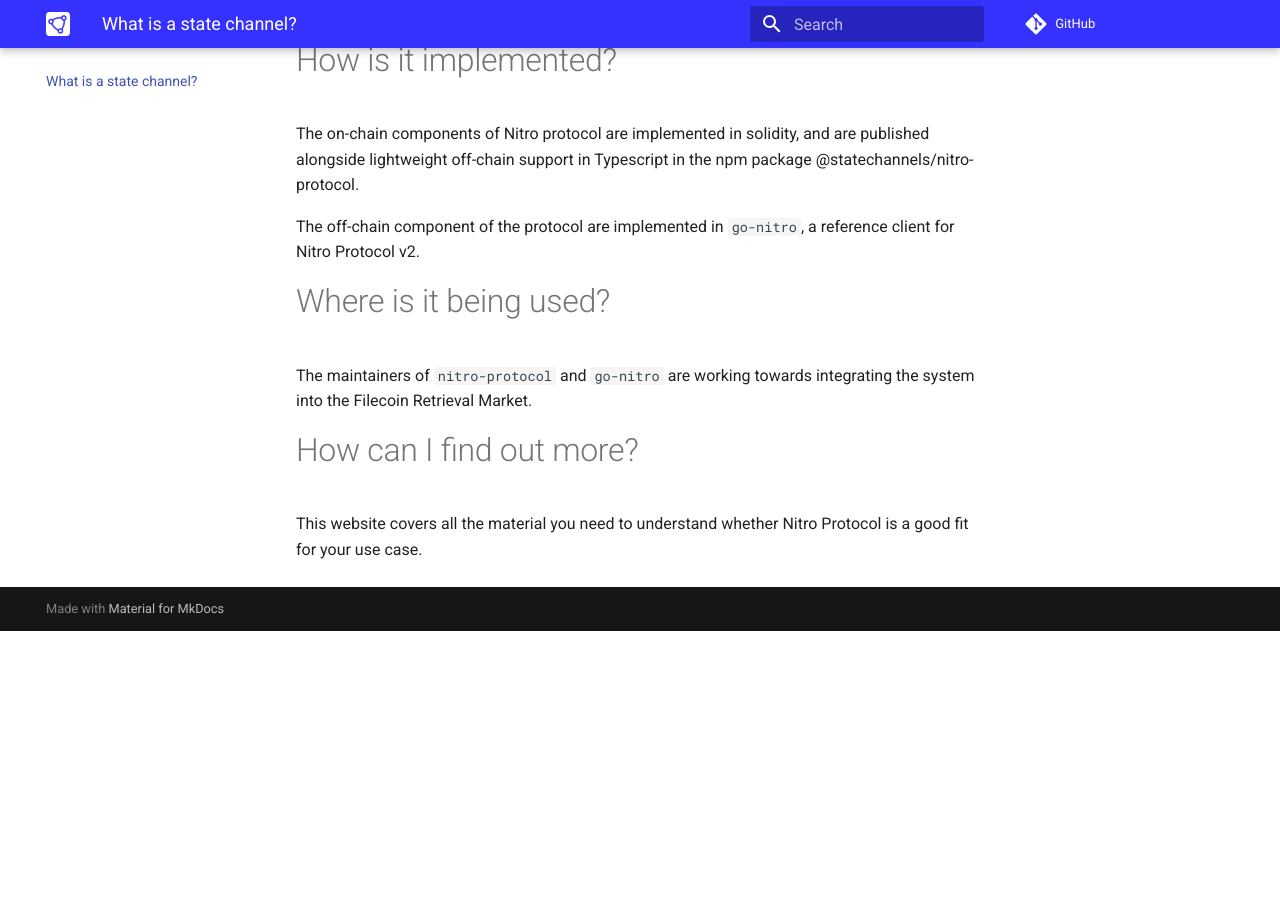
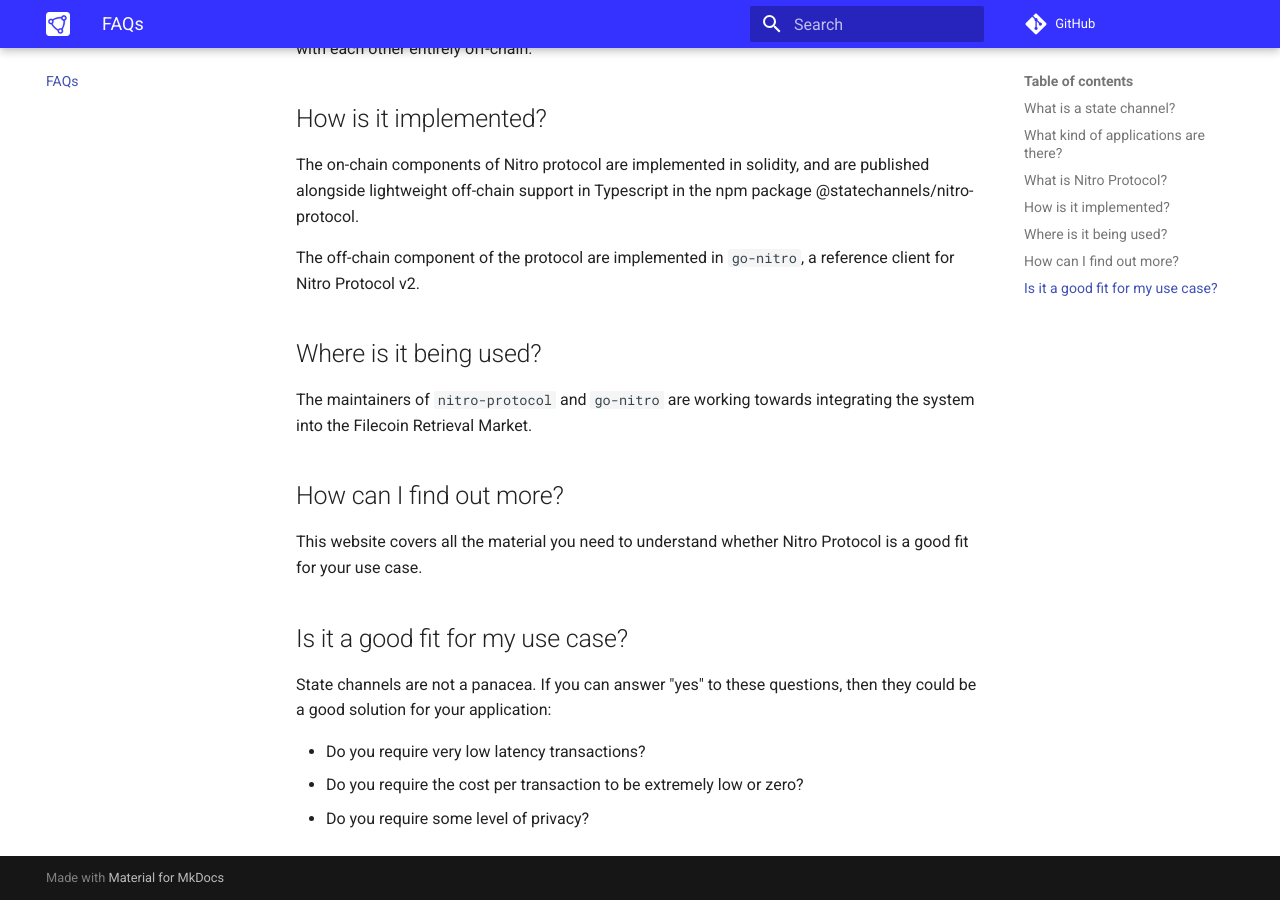
Before and after one commit to statechannels/go-nitro, an MkDocs documentation site: the page built from docs/faqs.md, in a window 1280 px wide and 900 px high, scrolled down 764 px. Built offline with MkDocs 1.6.1 and Material for MkDocs 9.7.7, drawn with Linux system fonts in a browser that asks for light colours; comment, search, counter and statistics services are not loaded; before the commit the page ends 1395 px from its top, so only the background shows below that.

Commit message:
add some more content

```diff
--- a/docs/faqs.md
+++ b/docs/faqs.md
@@ -1,29 +1,39 @@
-# What is a state channel?
+# FAQs
+
+## What is a state channel?
 
 A state channel can be thought of as an account with multiple balances (commonly just two). The owners of that account can update those balances according to some rules which they agree on beforehand and which can be enforced on a blockchain.
 
 State channels therefore allow for peer-to-peer games, payments and other few-user applications to safely trade blockchain assets at extremely low latency, low cost and high throughput without requiring trust in a third-party.
 
-# What kind of applications are there?
+## What kind of applications are there?
 
 State channels can be programmed such that assets are redistributed according to arbitary logic, allowing for applications such as poker, conditional payments, atomic swaps and more.
 
-# What is Nitro Protocol?
+## What is Nitro Protocol?
 
 Nitro protocol is a state of the art state channel protocol which is focussed on security, performance and extensibility. It has been developed over several years of research: the first version was announced in a whitepaper in 2019, and v2 is described in a second paper.
 
 One of the key features of Nitro are _virtual_ channels, where peers can setup a direct connection with each other entirely off-chain.
 
-# How is it implemented?
+## How is it implemented?
 
 The on-chain components of Nitro protocol are implemented in solidity, and are published alongside lightweight off-chain support in Typescript in the npm package @statechannels/nitro-protocol.
 
 The off-chain component of the protocol are implemented in `go-nitro`, a reference client for Nitro Protocol v2.
 
-# Where is it being used?
+## Where is it being used?
 
 The maintainers of `nitro-protocol` and `go-nitro` are working towards integrating the system into the Filecoin Retrieval Market.
 
-# How can I find out more?
+## How can I find out more?
 
 This website covers all the material you need to understand whether Nitro Protocol is a good fit for your use case.
+
+## Is it a good fit for my use case?
+
+State channels are not a panacea. If you can answer "yes" to these questions, then they could be a good solution for your application:
+
+- Do you require very low latency transactions?
+- Do you require the cost per transaction to be extremely low or zero?
+- Do you require some level of privacy?
```
Also changed, not shown: docs/index.md (+3 -1 lines).
